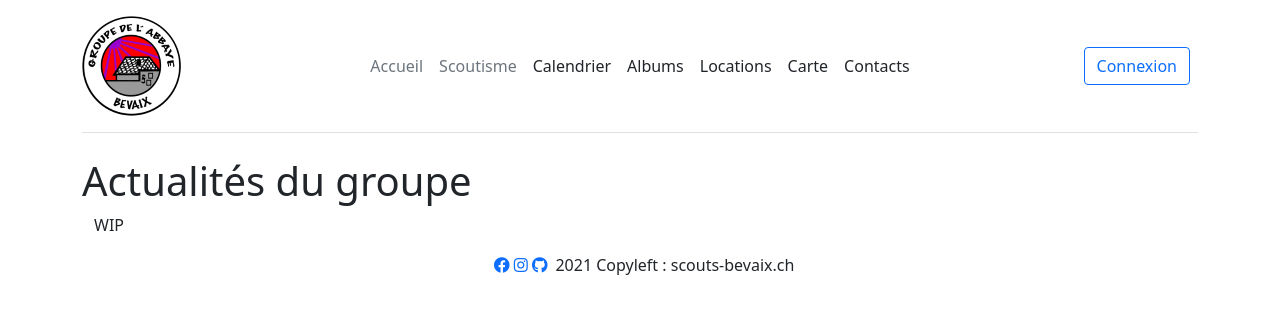
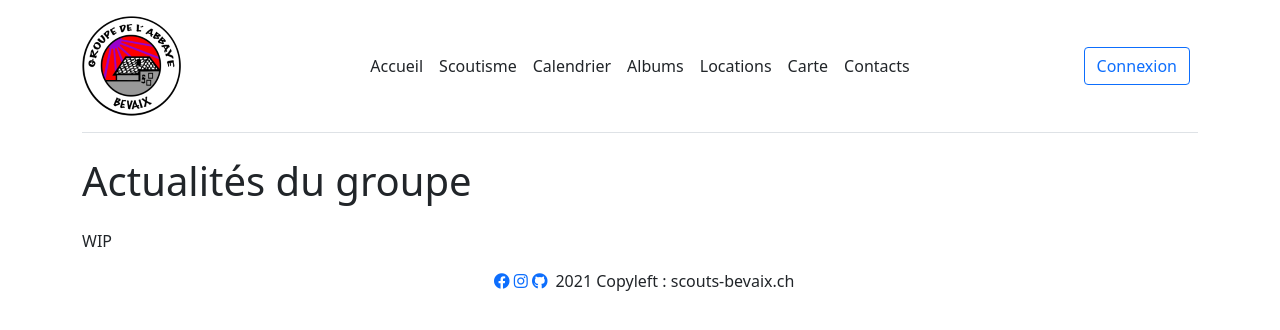
Before and after one commit to TheRaphael0000/www.scouts-bevaix.ch, a Django app: page /actualites in a window 1280 px wide. Shown: the top 330 px of the page. Run offline with Django 3.2, Linux system fonts and the light colour scheme.

Commit message:
change view port + update nav + update footer

```diff
--- a/scoutsbevaixch/templates/accueil.html
+++ b/scoutsbevaixch/templates/accueil.html
@@ -6,9 +6,6 @@
 
 {% block main %}
 <div>
-  <p>
-    <img src="{% static 'logos/Logo_Abbaye_250.png' %}" class="img-fluid">
-  </p>
   <p>
     Tu as entre 6 et 15 ans ? Tu aimes partir à l'aventure ?
   </p>
--- a/scoutsbevaixch/templates/base.html
+++ b/scoutsbevaixch/templates/base.html
@@ -5,6 +5,7 @@
 
 <head>
   <meta charset="utf-8">
+  <meta name="viewport" content="width=device-width, initial-scale=1.0">
   <link href="https://cdn.jsdelivr.net/npm/bootstrap@5.1.3/dist/css/bootstrap.min.css" rel="stylesheet" integrity="sha384-1BmE4kWBq78iYhFldvKuhfTAU6auU8tT94WrHftjDbrCEXSU1oBoqyl2QvZ6jIW3" crossorigin="anonymous">
   <link rel="stylesheet" href="https://use.fontawesome.com/releases/v5.15.4/css/all.css" integrity="sha384-DyZ88mC6Up2uqS4h/KRgHuoeGwBcD4Ng9SiP4dIRy0EXTlnuz47vAwmeGwVChigm" crossorigin="anonymous">
   <title>{% block title %}{% endblock %} · Scouts Bevaix</title>
@@ -12,14 +13,14 @@
 
 <body>
   <div class="container">
-    <nav class="d-flex flex-wrap align-items-center justify-content-center justify-content-md-between py-3 mb-4 border-bottom">
-      <a href="." class="d-flex align-items-center col-md-3 mb-md-0">
+    <nav class="d-flex align-items-center justify-content-center justify-content-md-between py-3 mb-4 border-bottom">
+      <a href="." class="align-items-center col-md-2">
         <img src="{% static 'logos/Logo_Abbaye_100.png' %}" class="img-fluid" alt="image halle 0">
       </a>
 
-      <ul class="nav col-12 col-md-auto mb-2 justify-content-center mb-md-0">
-        <li><a href="." class="nav-link px-2 link-secondary">Accueil</a></li>
-        <li><a href="scoutisme" class="nav-link px-2 link-secondary">Scoutisme</a></li>
+      <ul class="nav col-md-auto justify-content-center">
+        <li><a href="." class="nav-link px-2 link-dark">Accueil</a></li>
+        <li><a href="scoutisme" class="nav-link px-2 link-dark">Scoutisme</a></li>
         <!-- <li><a href="actualites" class="nav-link px-2 link-dark">Actualités</a></li> -->
         <li><a href="calendrier" class="nav-link px-2 link-dark">Calendrier</a></li>
         <li><a href="albums" class="nav-link px-2 link-dark">Albums</a></li>
@@ -28,15 +29,15 @@
         <li><a href="contacts" class="nav-link px-2 link-dark">Contacts</a></li>
       </ul>
 
-      <div class="col-md-3 text-end">
+      <div class="col-md-2 text-end">
         <button type="button" class="btn btn-outline-primary me-2">Connexion</button>
       </div>
     </nav>
-    <header>
+    <header class="mb-4">
       <h1>{% block header %}{% endblock %}</h1>
     </header>
 
-    <main class="container">
+    <main>
       {% block main %}{% endblock %}
     </main>
 
@@ -44,7 +45,7 @@
       <span class="px-2">
         <a href="#"><i class="fab fa-facebook"></i></a>
         <a href="#"><i class="fab fa-instagram"></i></i></a>
-        <a href="#"><i class="fab fa-github"></i></i></a>
+        <a href="https://github.com/TheRaphael0000/scoutsbevaix"><i class="fab fa-github"></i></i></a>
       </span>
       2021 Copyleft : scouts-bevaix.ch
     </footer>
```
